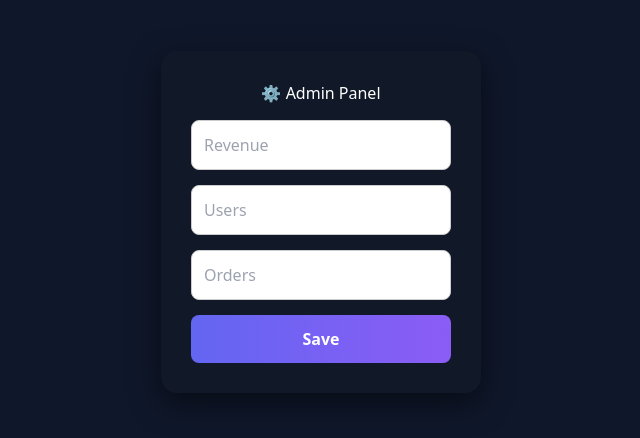
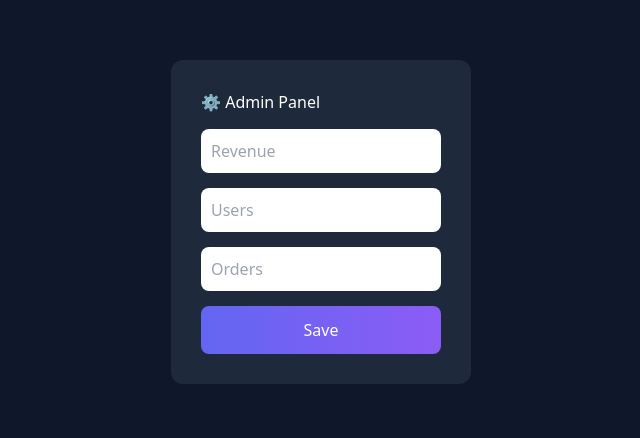
Before and after one commit to prashantsuryavanshi0/ai-saas-dashboard, a Next.js app in the folder ai-saas-assignment/: page /admin in a window 1280 px wide. Shown: the part 178-616 px from the top of the page, without its empty margins (319-959 px from the left). Built offline with nearby package versions, Linux system fonts and the light colour scheme.

Commit message:
final fix dashboard localStorage sync

```diff
--- a/ai-saas-assignment/app/admin/page.tsx
+++ b/ai-saas-assignment/app/admin/page.tsx
@@ -8,21 +8,19 @@ export default function AdminPage() {
   const [orders, setOrders] = useState("");
 
   const handleSave = () => {
-    const data = {
-      revenue,
-      users,
-      orders,
-    };
+    const data = { revenue, users, orders };
 
     localStorage.setItem("dashboardData", JSON.stringify(data));
 
-    alert("Data Saved Successfully ✅");
+    alert(
+      `Saved:\nRevenue: ${revenue}\nUsers: ${users}\nOrders: ${orders}`
+    );
   };
 
   return (
     <div style={styles.container}>
       <div style={styles.card}>
-        <h1 style={styles.title}>⚙️ Admin Panel</h1>
+        <h2>⚙️ Admin Panel</h2>
 
         <input
           placeholder="Revenue"
@@ -56,32 +54,25 @@ export default function AdminPage() {
 const styles: any = {
   container: {
     height: "100vh",
+    background: "#0f172a",
     display: "flex",
     justifyContent: "center",
     alignItems: "center",
-    background: "#0f172a",
   },
   card: {
-    background: "#111827",
+    background: "#1e293b",
     padding: "30px",
-    borderRadius: "16px",
-    width: "320px",
+    borderRadius: "12px",
     display: "flex",
     flexDirection: "column",
     gap: "15px",
-    boxShadow: "0 10px 30px rgba(0,0,0,0.5)",
-  },
-  title: {
+    width: "300px",
     color: "white",
-    textAlign: "center",
   },
   input: {
-    padding: "12px",
+    padding: "10px",
     borderRadius: "8px",
-    border: "1px solid #ccc",
-    background: "#fff",
-    color: "#000", // FIXED typing visibility
-    outline: "none",
+    border: "none",
   },
   button: {
     padding: "12px",
@@ -89,7 +80,6 @@ const styles: any = {
     border: "none",
     background: "linear-gradient(90deg, #6366f1, #8b5cf6)",
     color: "white",
-    fontWeight: "bold",
     cursor: "pointer",
   },
 };
--- a/ai-saas-assignment/app/dashboard/page.tsx
+++ b/ai-saas-assignment/app/dashboard/page.tsx
@@ -9,22 +9,12 @@ export default function DashboardPage() {
     orders: "0",
   });
 
-  const loadData = () => {
+  useEffect(() => {
     const stored = localStorage.getItem("dashboardData");
+
     if (stored) {
       setData(JSON.parse(stored));
     }
-  };
-
-  useEffect(() => {
-    loadData();
-
-    // 🔥 this listens when page becomes active again
-    window.addEventListener("focus", loadData);
-
-    return () => {
-      window.removeEventListener("focus", loadData);
-    };
   }, []);
 
   return (
@@ -71,6 +61,5 @@ const styles: any = {
     borderRadius: "12px",
     minWidth: "200px",
     background: "linear-gradient(90deg, #6366f1, #8b5cf6)",
-    fontSize: "18px",
   },
 };
```
